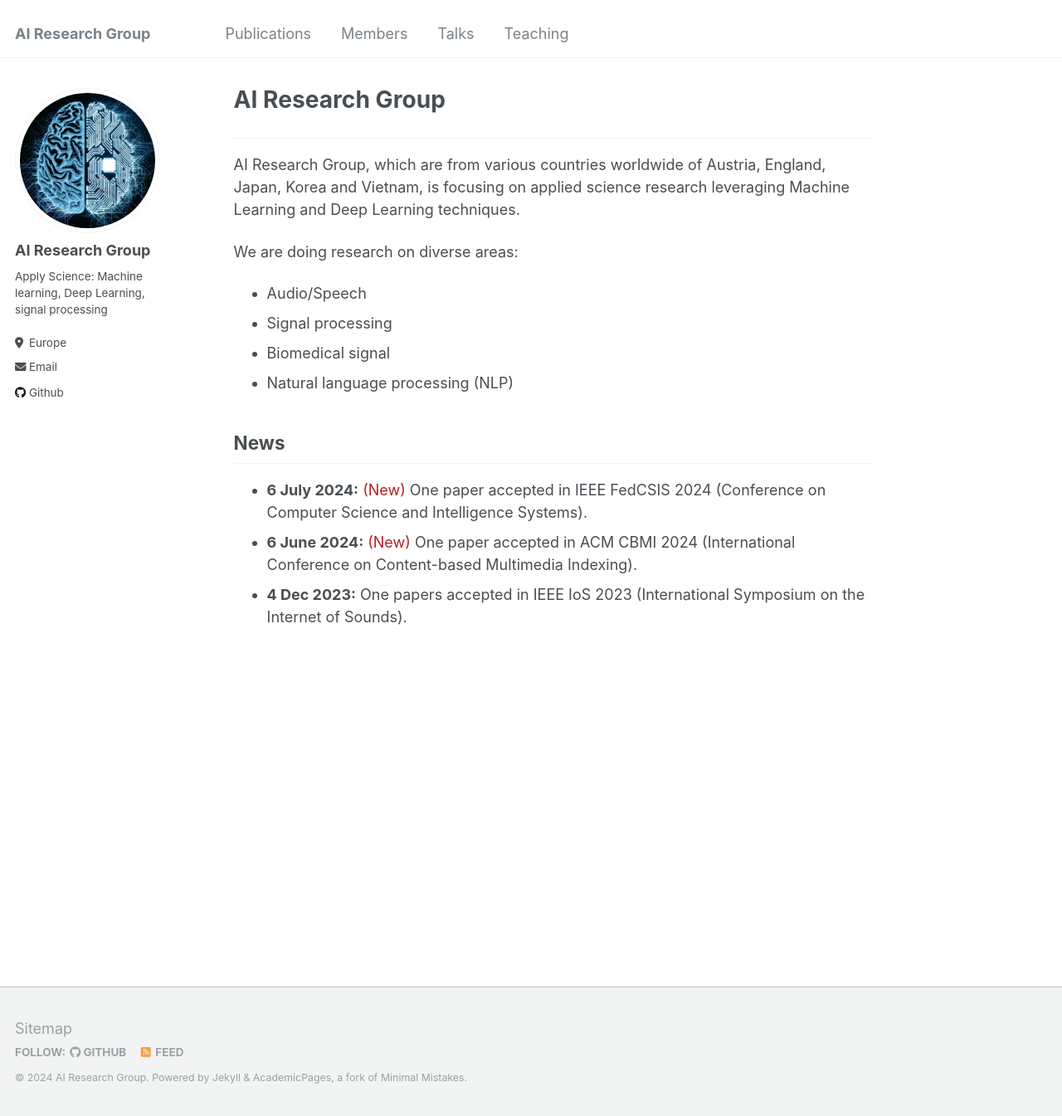
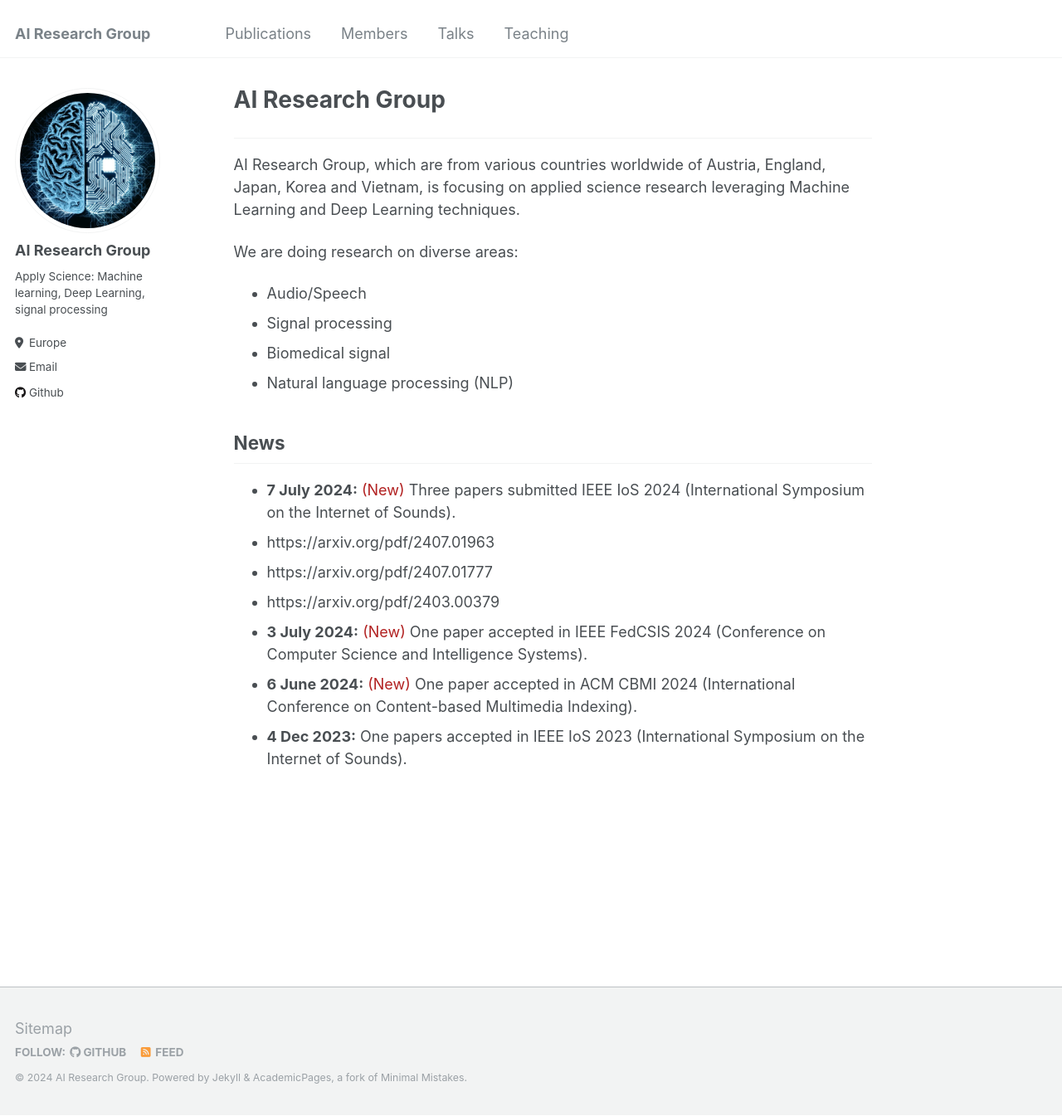
Before and after one commit to AI-ResearchGroup/AI-ResearchGroup.github.io, a Jekyll site: the page built from _pages/about.md, in a window 1280 px wide and 1345 px high. Shown: the whole window at 83% size. Built offline with Jekyll 4.4.1, drawn with Linux system fonts in a browser that asks for light colours.

Commit message:
Update about.md

```diff
--- a/_pages/about.md
+++ b/_pages/about.md
@@ -20,6 +20,10 @@ We are doing research on diverse areas:
 
 News
 ---
-* **6 July 2024:** <span style="color:#B22222">(New)</span> One paper accepted in IEEE FedCSIS 2024 (Conference on Computer Science and Intelligence Systems).
+* **7 July 2024:** <span style="color:#B22222">(New)</span> Three papers submitted IEEE IoS 2024 (International Symposium on the Internet of Sounds).
+* https://arxiv.org/pdf/2407.01963
+* https://arxiv.org/pdf/2407.01777
+* https://arxiv.org/pdf/2403.00379
+* **3 July 2024:** <span style="color:#B22222">(New)</span> One paper accepted in IEEE FedCSIS 2024 (Conference on Computer Science and Intelligence Systems).
 * **6 June 2024:** <span style="color:#B22222">(New)</span> One paper accepted in ACM CBMI 2024 (International Conference on Content-based Multimedia Indexing).
 * **4 Dec 2023:** <span style="color:#B22222"></span> One papers accepted in IEEE IoS 2023 (International Symposium on the Internet of Sounds).
```
